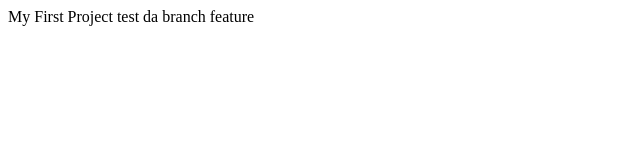
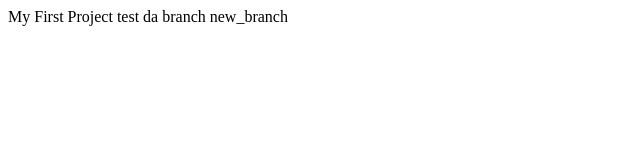
Before and after one commit to lmaldaner/meu_projeto_versionado, a plain HTML site: page index.html in a window 1280 px wide. Shown: the full height of the page, 0-640 px from the left. Drawn offline with Linux system fonts and the light colour scheme.

Commit message:
alterando o index na new_branch

```diff
--- a/index.html
+++ b/index.html
@@ -1,6 +1,6 @@
 <html>
 <body>
 My First Project
-test da branch feature
+test da branch new_branch
 </body>
 </html>
```
